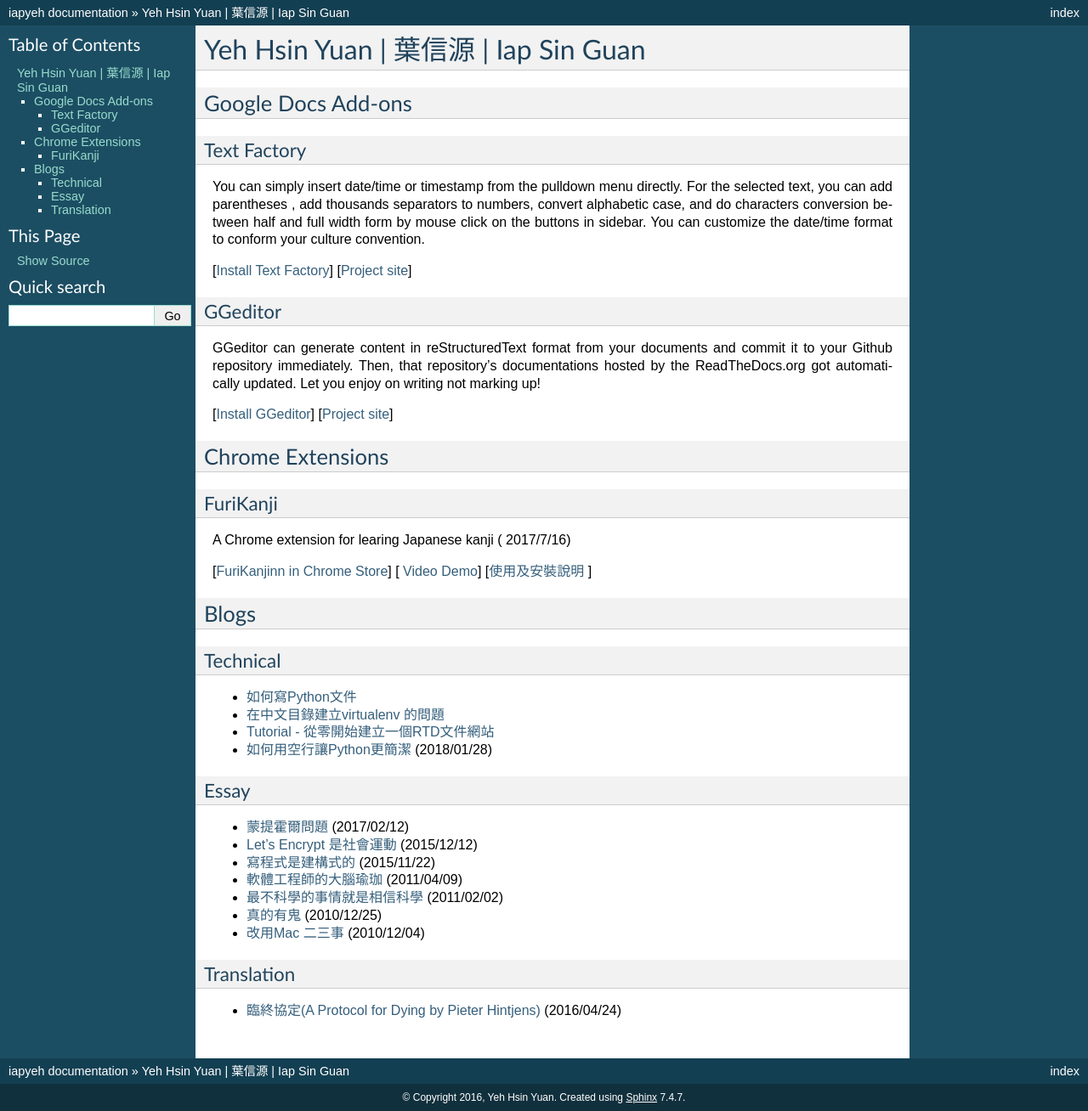
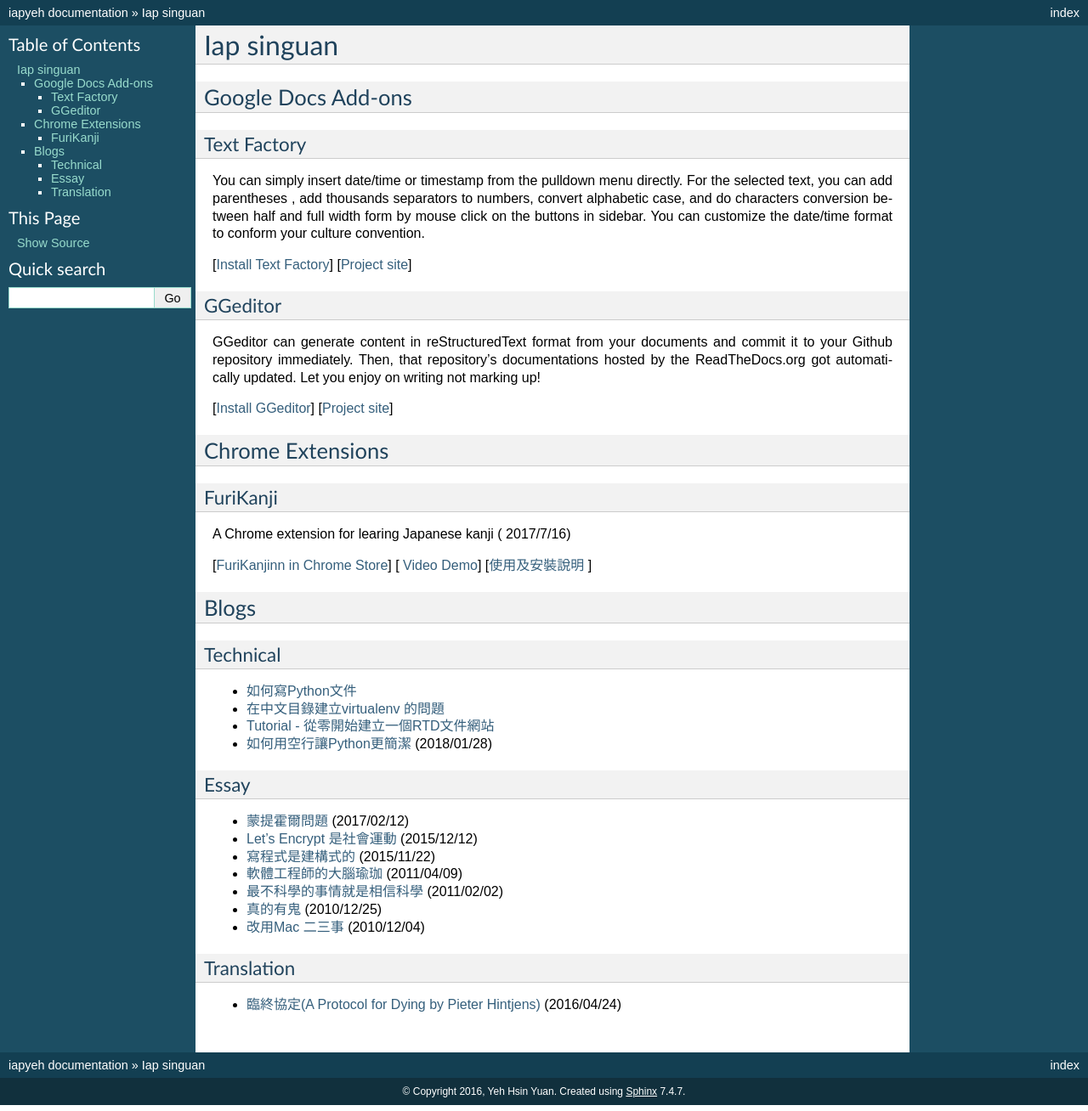
Before and after one commit to iapyeh/iapyeh, a Sphinx documentation site: the page built from docs/index.rst, in a window 1280 px wide. Shown: the whole page at 85% size. Built offline with Sphinx 7.4.7, drawn with Linux system fonts in a browser that asks for light colours.

Commit message:
Google Docs reST Editor@2019-3-29 16:40:11

```diff
--- a/docs/index.rst
+++ b/docs/index.rst
@@ -1,8 +1,8 @@
 
-.. _h59707e3f225e512d211d26681a66105:
+.. _h49517c73665684a497519435e57c19:
 
-Yeh Hsin Yuan | 葉信源 | Iap Sin Guan
-*************************************
+Iap singuan
+***********
 
 .. _h1a194a7421203013187902d456f7043:
 
```
